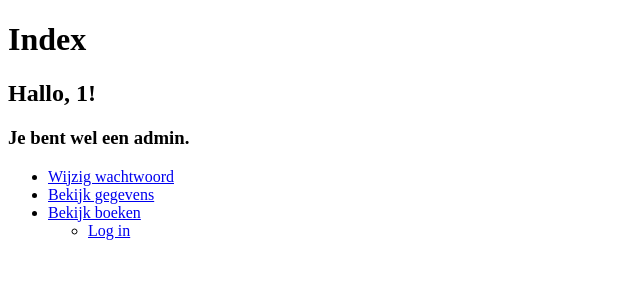
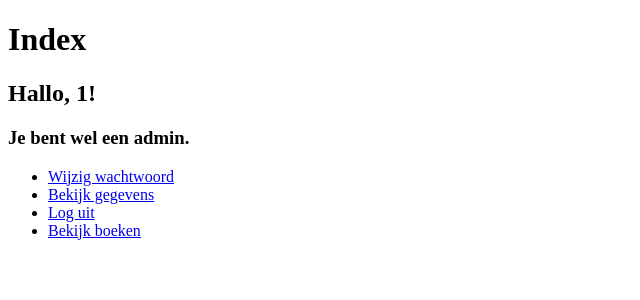
Before and after one commit to alperenZP/Alperen, a PHP site: page /index.php in a window 1280 px wide. Shown: the top 300 px of the page, without its empty margins (0-640 px from the left). Run offline with PHP 8.4, Linux system fonts and the light colour scheme; the visitor is signed in with stand-in values (Sample User, id 1).

Commit message:
Update index.php

```diff
--- a/herhalingsoefening/index.php
+++ b/herhalingsoefening/index.php
@@ -24,6 +24,7 @@
                 <ul>
                     <li><a href="wachtwoord_wijzigen.php">Wijzig wachtwoord</a></li>
                     <li><a href="gegevens_bekijken.php">Bekijk gegevens</a></li>
+                    <li><a href="inloggen.php">Log uit</a></li>
 
             ';
             if ($_SESSION["is_admin"]){
@@ -31,11 +32,13 @@
                     <li><a href="boeken_bekijken.php">Bekijk boeken</li>
                 ';
             }
+        } else {
+            echo '
+                <ul>
+                    <li><a href="inloggen.php">Log in</a></li>
+                </ul>
+            ';
         }
     ?>
-    <ul>
-        <li><a href="inloggen.php">Log in</a></li>
-    </ul>
-
 </body>
 </html>
```
